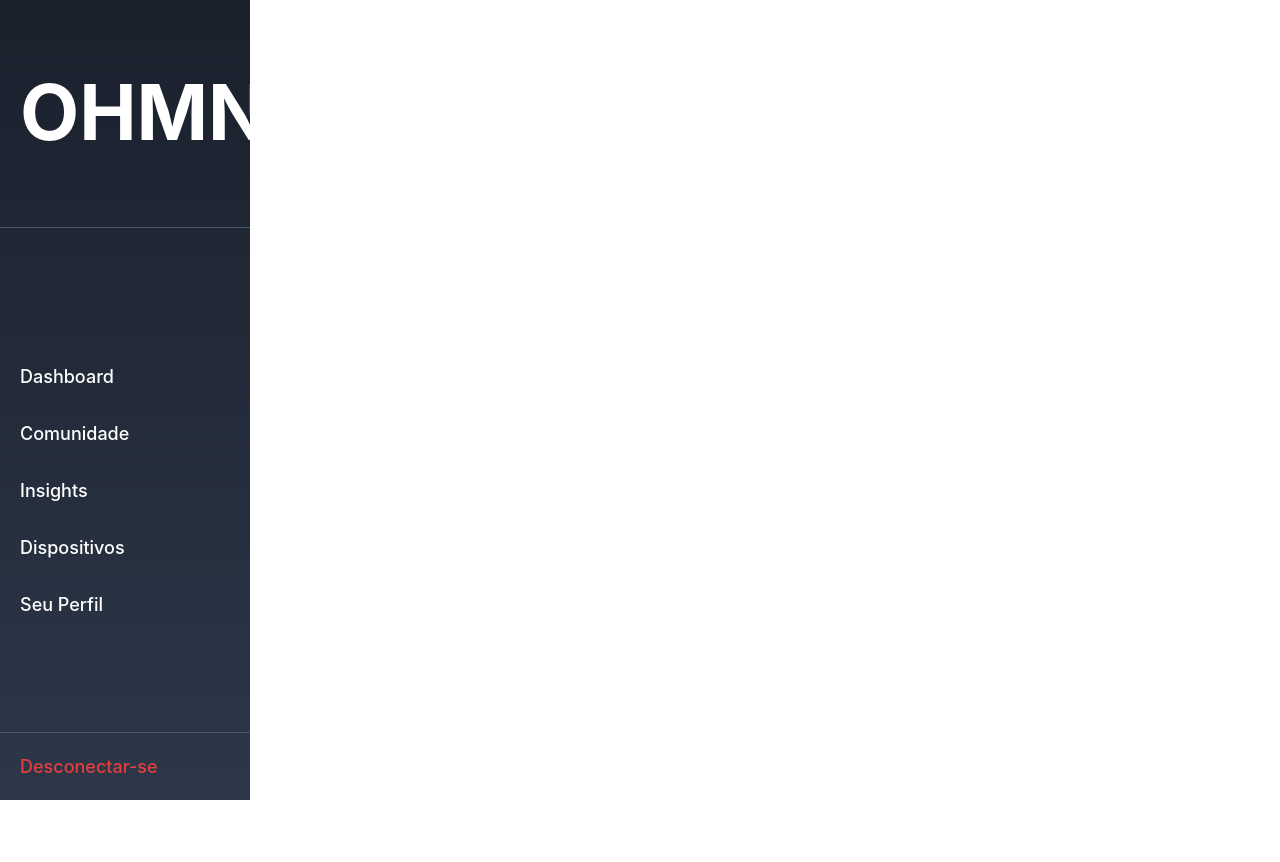
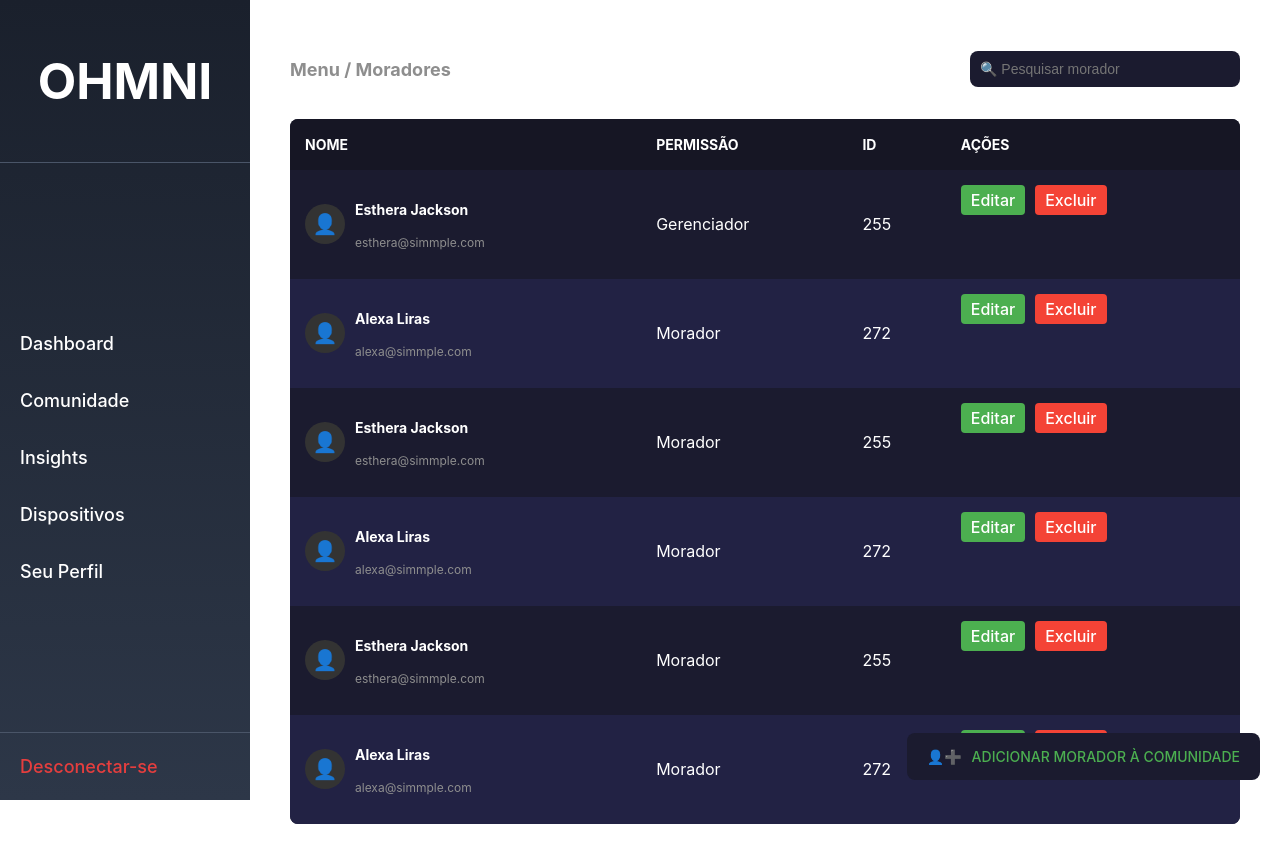
Before and after one commit to Ohmni-GS/Web-dev, a React (Vite) app: page /comunidade in a window 1280 px wide. Before the commit the page ends 800 px from the top, so only its background shows below. Built offline with nearby package versions, Linux system fonts and the light colour scheme.

Commit message:
Moradores e Insights

```diff
--- a/src/pages/Moradores.jsx
+++ b/src/pages/Moradores.jsx
@@ -1,7 +1,62 @@
-import { useNavigate } from "react-router-dom";
+import React from "react";
+import "../style/moradores.css";
 
-function Moradores() {
+const Moradores = () => {
+  const moradores = [
+    { id: 255, nome: "Esthera Jackson", email: "esthera@simmple.com", permissao: "Gerenciador" },
+    { id: 272, nome: "Alexa Liras", email: "alexa@simmple.com", permissao: "Morador" },
+    { id: 255, nome: "Esthera Jackson", email: "esthera@simmple.com", permissao: "Morador" },
+    { id: 272, nome: "Alexa Liras", email: "alexa@simmple.com", permissao: "Morador" },
+    { id: 255, nome: "Esthera Jackson", email: "esthera@simmple.com", permissao: "Morador" },
+    { id: 272, nome: "Alexa Liras", email: "alexa@simmple.com", permissao: "Morador" },
+  ];
 
-}
+  return (
+    <div className="moradores-container">
+      <header className="header">
+        <h2>Menu / Moradores</h2>
+        <h1>Moradores</h1>
+        <input type="text" placeholder="🔍 Pesquisar morador" className="search-input" />
+      </header>
+      <div className="table-container">
+        <table className="moradores-table">
+          <thead>
+            <tr>
+              <th>Nome</th>
+              <th>Permissão</th>
+              <th>ID</th>
+              <th>Ações</th>
+            </tr>
+          </thead>
+          <tbody>
+            {moradores.map((morador, index) => (
+              <tr key={index}>
+                <td>
+                  <div className="morador-info">
+                    <div className="morador-avatar">👤</div>
+                    <div>
+                      <p className="morador-nome">{morador.nome}</p>
+                      <p className="morador-email">{morador.email}</p>
+                    </div>
+                  </div>
+                </td>
+                <td>{morador.permissao}</td>
+                <td>{morador.id}</td>
+                <td className="acoes">
+                  <button className="editar">Editar</button>
+                  <button className="excluir">Excluir</button>
+                </td>
+              </tr>
+            ))}
+          </tbody>
+        </table>
+      </div>
+      <button className="adicionar-morador">
+        <span>👤➕</span>
+        ADICIONAR MORADOR À COMUNIDADE
+      </button>
+    </div>
+  );
+};
 
 export default Moradores;
--- /dev/null
+++ b/src/style/moradores.css
@@ -0,0 +1,134 @@
+.moradores-container {
+    padding: 20px;
+    color: #fff;
+  }
+
+  .header {
+    display: flex;
+    justify-content: space-between;
+    align-items: center;
+    margin-bottom: 20px;
+  }
+
+  .header h2 {
+    font-size: 18px;
+    color: #8e8e8e;
+  }
+
+  .header h1 {
+    font-size: 24px;
+    font-weight: bold;
+  }
+
+  .search-input {
+    border: none;
+    border-radius: 8px;
+    padding: 10px;
+    background: #1b1b2f;
+    color: #fff;
+    outline: none;
+    font-size: 14px;
+    width: 250px;
+  }
+
+  .table-container {
+    margin-top: 20px;
+    overflow-x: auto;
+  }
+
+  .moradores-table {
+    width: 100%;
+    border-collapse: collapse;
+    background: #1b1b2f;
+    border-radius: 8px;
+    overflow: hidden;
+  }
+
+  .moradores-table th,
+  .moradores-table td {
+    text-align: left;
+    padding: 15px;
+    color: #fff;
+  }
+
+  .moradores-table th {
+    background: #161624;
+    text-transform: uppercase;
+    font-size: 14px;
+  }
+
+  .moradores-table tr:nth-child(even) {
+    background: #222244;
+  }
+
+  .morador-info {
+    display: flex;
+    align-items: center;
+  }
+
+  .morador-avatar {
+    background: #333;
+    border-radius: 50%;
+    width: 40px;
+    height: 40px;
+    display: flex;
+    align-items: center;
+    justify-content: center;
+    margin-right: 10px;
+    font-size: 20px;
+    color: #8e8e8e;
+  }
+
+  .morador-nome {
+    font-size: 14px;
+    font-weight: bold;
+  }
+
+  .morador-email {
+    font-size: 12px;
+    color: #8e8e8e;
+  }
+
+  .acoes {
+    display: flex;
+    gap: 10px;
+  }
+
+  .acoes .editar {
+    color: #fff;
+    background: #4caf50;
+    border: none;
+    padding: 5px 10px;
+    border-radius: 4px;
+    cursor: pointer;
+  }
+
+  .acoes .excluir {
+    color: #fff;
+    background: #f44336;
+    border: none;
+    padding: 5px 10px;
+    border-radius: 4px;
+    cursor: pointer;
+  }
+
+  .adicionar-morador {
+    position: fixed;
+    bottom: 20px;
+    right: 20px;
+    background: #1b1b2f;
+    color: #4caf50;
+    padding: 15px 20px;
+    border: none;
+    border-radius: 8px;
+    font-size: 14px;
+    cursor: pointer;
+    display: flex;
+    align-items: center;
+    gap: 10px;
+  }
+
+  .adicionar-morador:hover {
+    background: #4caf50;
+    color: #fff;
+  }
--- a/src/style/sidebar.css
+++ b/src/style/sidebar.css
@@ -8,6 +8,10 @@
     flex-direction: column;
     justify-content: space-between;
     position: fixed;
+  }
+
+  .sidebar-header h1 {
+    font-size: 50px;
   }
 
   /* Cabeçalho da sidebar (logo) */
```
